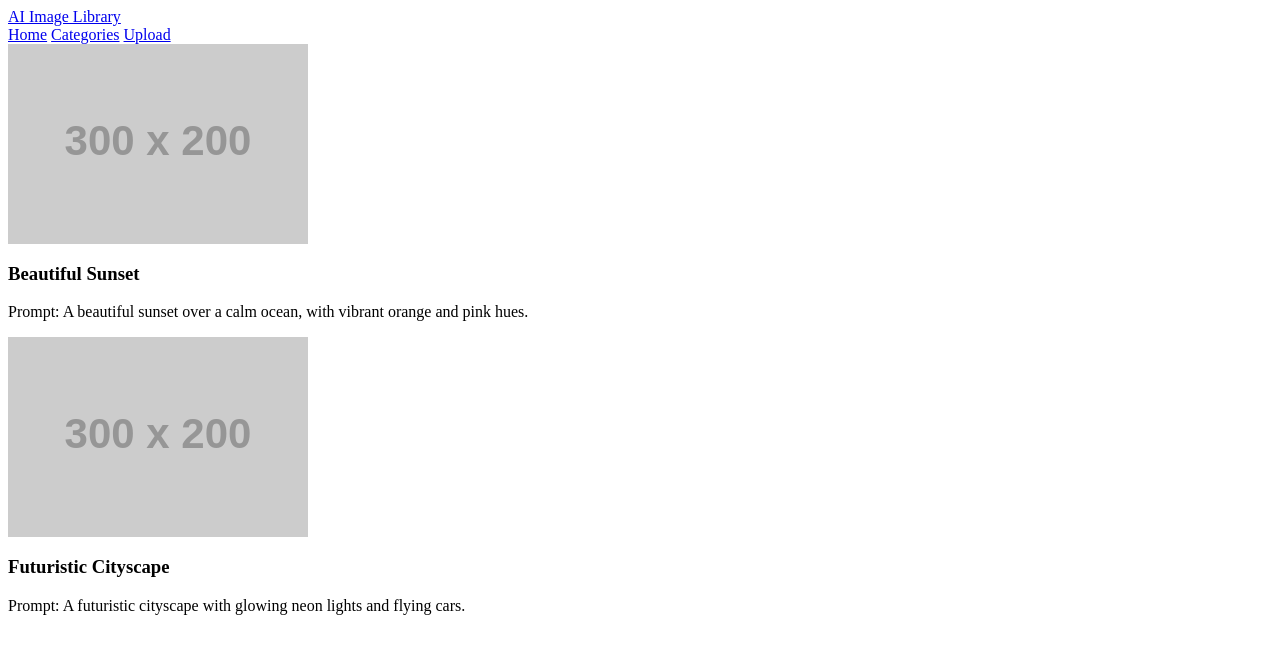
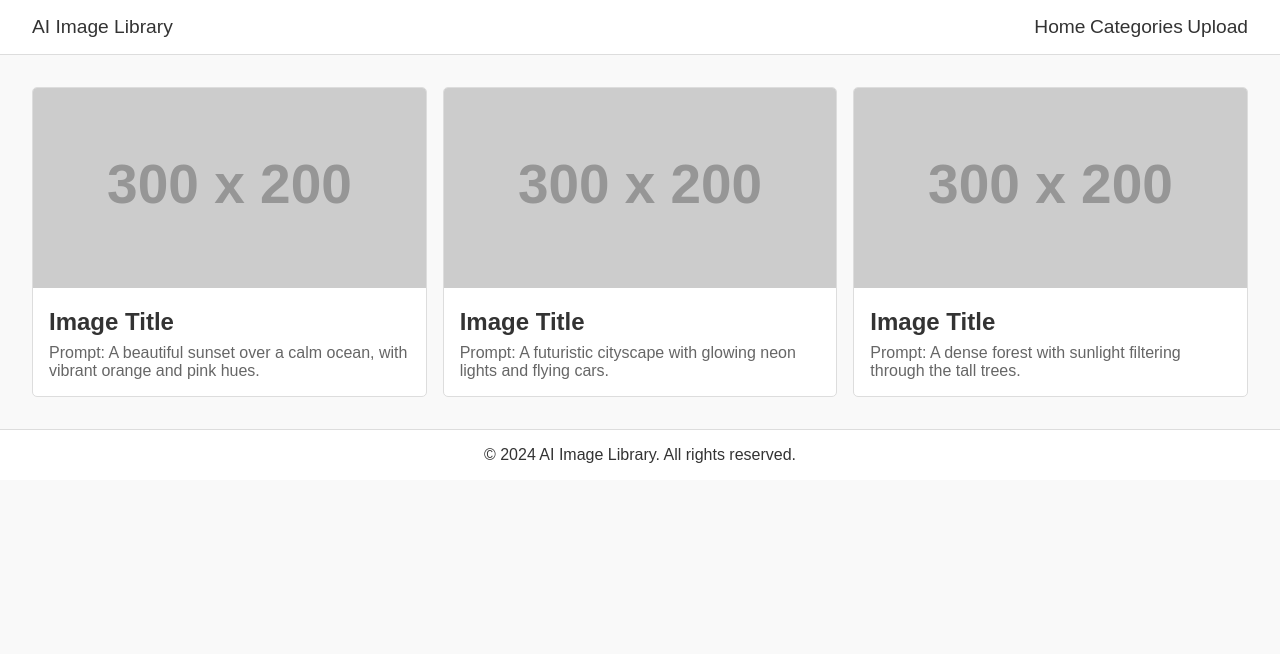
Before and after one commit to Monsteroc/ai-image-library, a plain HTML site: page index.html in a window 1280 px wide. Drawn offline with Linux system fonts and the light colour scheme; placeholder pictures from the web are drawn by us.

Commit message:
Update index.html

```diff
--- a/index.html
+++ b/index.html
@@ -1,3 +1,81 @@
+<!DOCTYPE html>
+<html lang="en">
+<head>
+    <meta charset="UTF-8">
+    <meta name="viewport" content="width=device-width, initial-scale=1.0">
+    <title>AI Image Library</title>
+    <style>
+        body {
+            font-family: Arial, sans-serif;
+            margin: 0;
+            padding: 0;
+            background-color: #f9f9f9;
+            color: #333;
+        }
+
+        .navbar {
+            display: flex;
+            justify-content: space-between;
+            align-items: center;
+            padding: 1rem 2rem;
+            background-color: #fff;
+            border-bottom: 1px solid #ddd;
+        }
+
+        .navbar a {
+            text-decoration: none;
+            color: #333;
+            font-size: 1.2rem;
+        }
+
+        .grid {
+            display: grid;
+            grid-template-columns: repeat(auto-fill, minmax(300px, 1fr));
+            gap: 1rem;
+            padding: 2rem;
+        }
+
+        .card {
+            background-color: #fff;
+            border: 1px solid #ddd;
+            border-radius: 5px;
+            overflow: hidden;
+            transition: transform 0.2s;
+        }
+
+        .card:hover {
+            transform: scale(1.03);
+        }
+
+        .card img {
+            width: 100%;
+            height: 200px;
+            object-fit: cover;
+        }
+
+        .card-content {
+            padding: 1rem;
+        }
+
+        .card-content h3 {
+            margin: 0 0 0.5rem;
+            font-size: 1.5rem;
+        }
+
+        .card-content p {
+            margin: 0;
+            color: #666;
+            font-size: 1rem;
+        }
+
+        footer {
+            text-align: center;
+            padding: 1rem 0;
+            background-color: #fff;
+            border-top: 1px solid #ddd;
+        }
+    </style>
+</head>
 <body>
     <header class="navbar">
         <a href="#">AI Image Library</a>
@@ -9,35 +87,33 @@
     </header>
 
     <main class="grid">
-        <!-- Dynamic content will be inserted here -->
+        <div class="card">
+            <img src="https://via.placeholder.com/300x200" alt="AI Generated Image">
+            <div class="card-content">
+                <h3>Image Title</h3>
+                <p>Prompt: A beautiful sunset over a calm ocean, with vibrant orange and pink hues.</p>
+            </div>
+        </div>
+
+        <div class="card">
+            <img src="https://via.placeholder.com/300x200" alt="AI Generated Image">
+            <div class="card-content">
+                <h3>Image Title</h3>
+                <p>Prompt: A futuristic cityscape with glowing neon lights and flying cars.</p>
+            </div>
+        </div>
+
+        <div class="card">
+            <img src="https://via.placeholder.com/300x200" alt="AI Generated Image">
+            <div class="card-content">
+                <h3>Image Title</h3>
+                <p>Prompt: A dense forest with sunlight filtering through the tall trees.</p>
+            </div>
+        </div>
     </main>
 
-    <script>
-        const images = [
-            {
-                title: "Beautiful Sunset",
-                prompt: "A beautiful sunset over a calm ocean, with vibrant orange and pink hues.",
-                url: "https://via.placeholder.com/300x200"
-            },
-            {
-                title: "Futuristic Cityscape",
-                prompt: "A futuristic cityscape with glowing neon lights and flying cars.",
-                url: "https://via.placeholder.com/300x200"
-            }
-        ];
-
-        const grid = document.querySelector('.grid');
-        images.forEach(image => {
-            const card = document.createElement('div');
-            card.classList.add('card');
-            card.innerHTML = `
-                <img src="${image.url}" alt="${image.title}">
-                <div class="card-content">
-                    <h3>${image.title}</h3>
-                    <p>Prompt: ${image.prompt}</p>
-                </div>
-            `;
-            grid.appendChild(card);
-        });
-    </script>
+    <footer>
+        &copy; 2024 AI Image Library. All rights reserved.
+    </footer>
 </body>
+</html>
```
